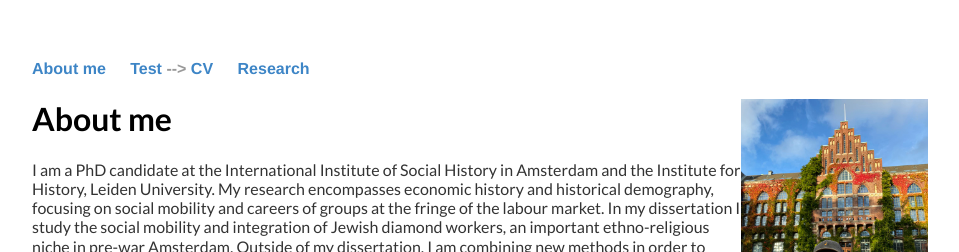
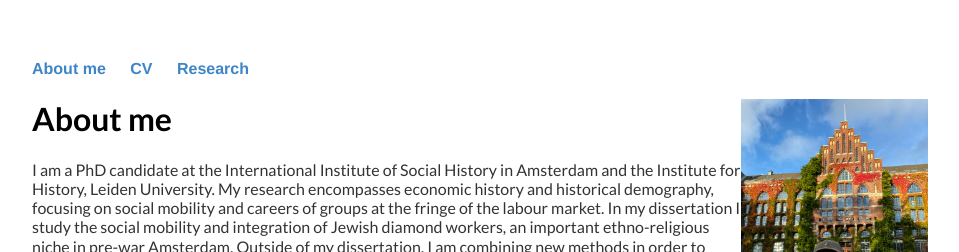
Before and after one commit to kok-joris/kok-joris.github.io, a Jekyll site: the page built from index.html, in a window 1280 px wide. Shown: the top 252 px of the page, without its empty margins (160-1119 px from the left). Built offline with Jekyll 4.4.1, drawn with Linux system fonts in a browser that asks for light colours; Markdown is read by kramdown in place of the engine named in the settings.

Commit message:
Update default.html
I took out the following:

<li><a href="/about">Test</a></li>

```diff
--- a/_layouts/default.html
+++ b/_layouts/default.html
@@ -10,7 +10,6 @@
 		<nav>
     		<ul>
         		<li><a href="/">About me</a></li>
-	        	<! -- <li><a href="/about">Test</a></li> -->
         		<li><a href="/cv">CV</a></li>
 			<li><a href="/research">Research</a></li>
 
```
